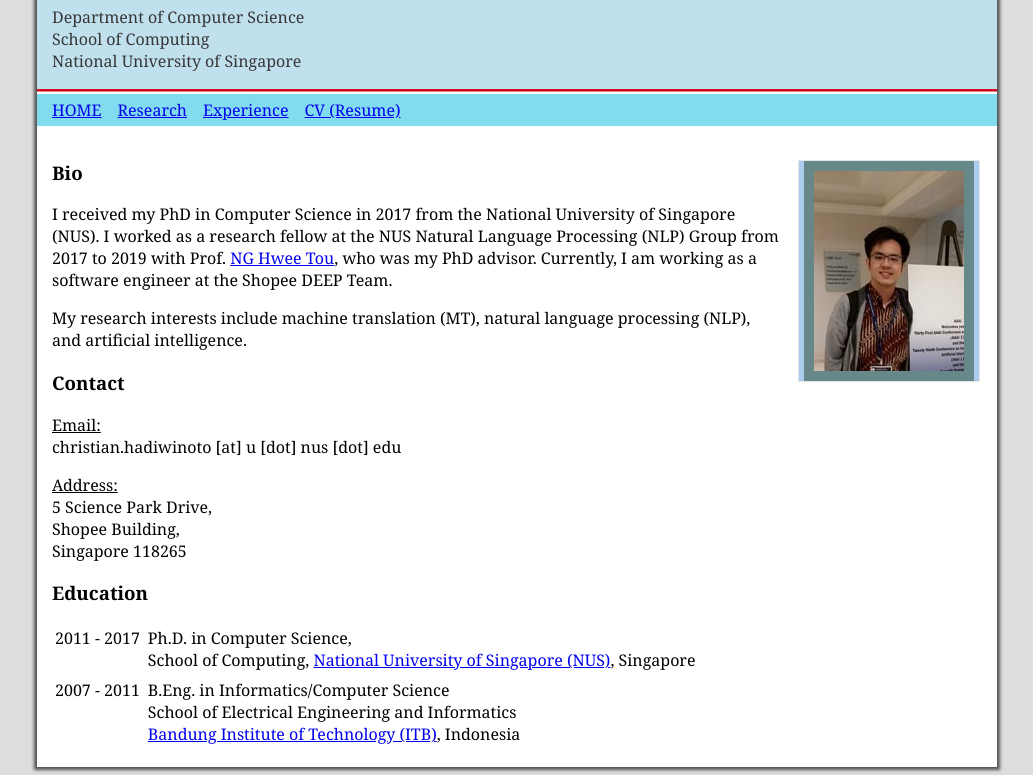
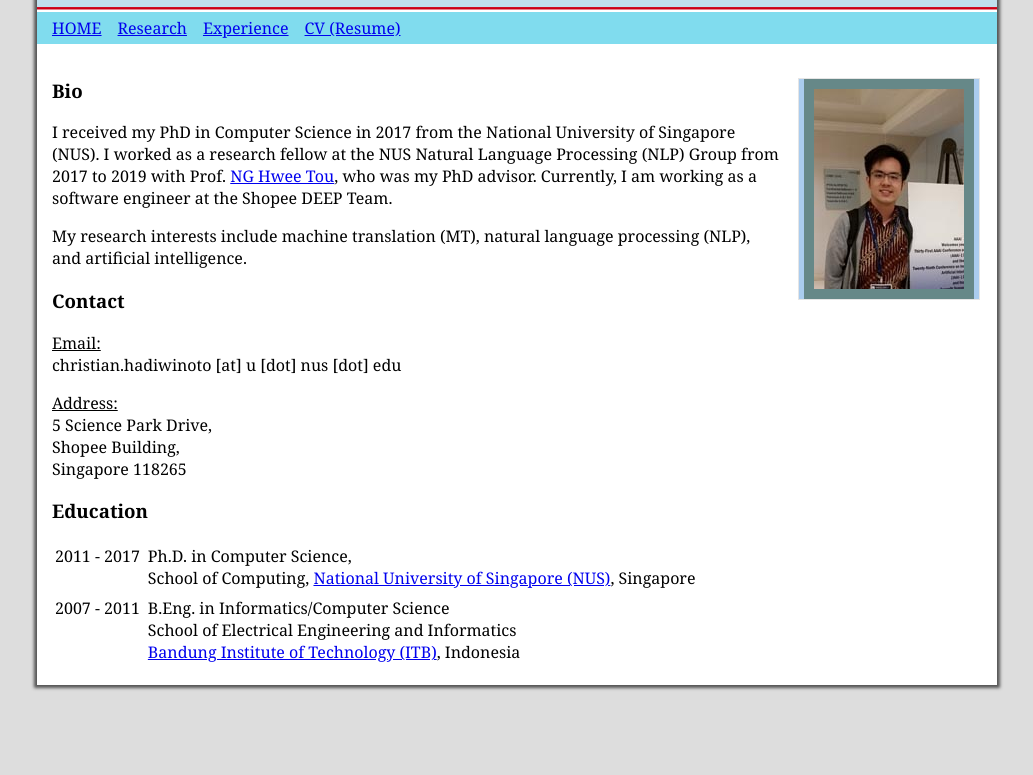
Before and after one commit to chrhad/chrhad.github.io, a plain HTML site: page index.html in a window 1280 px wide. Shown: the part 90-865 px from the top of the page, without its empty margins (123-1156 px from the left). After the commit the page ends 800 px from the top, so only its background shows below. Drawn offline with Linux system fonts and the light colour scheme.

Commit message:
Update index.html
Removed affiliation from the header

```diff
--- a/index.html
+++ b/index.html
@@ -11,8 +11,6 @@
   <div id="wrapper">
     <div id="banner">
       <h1>Christian Hadiwinoto</h1>
-      <p>Department of Computer Science<br/>
-      School of Computing<br/>National University of Singapore</p>
     </div>
     <div id="virtualline"></div>
     <div id="nav">
```
